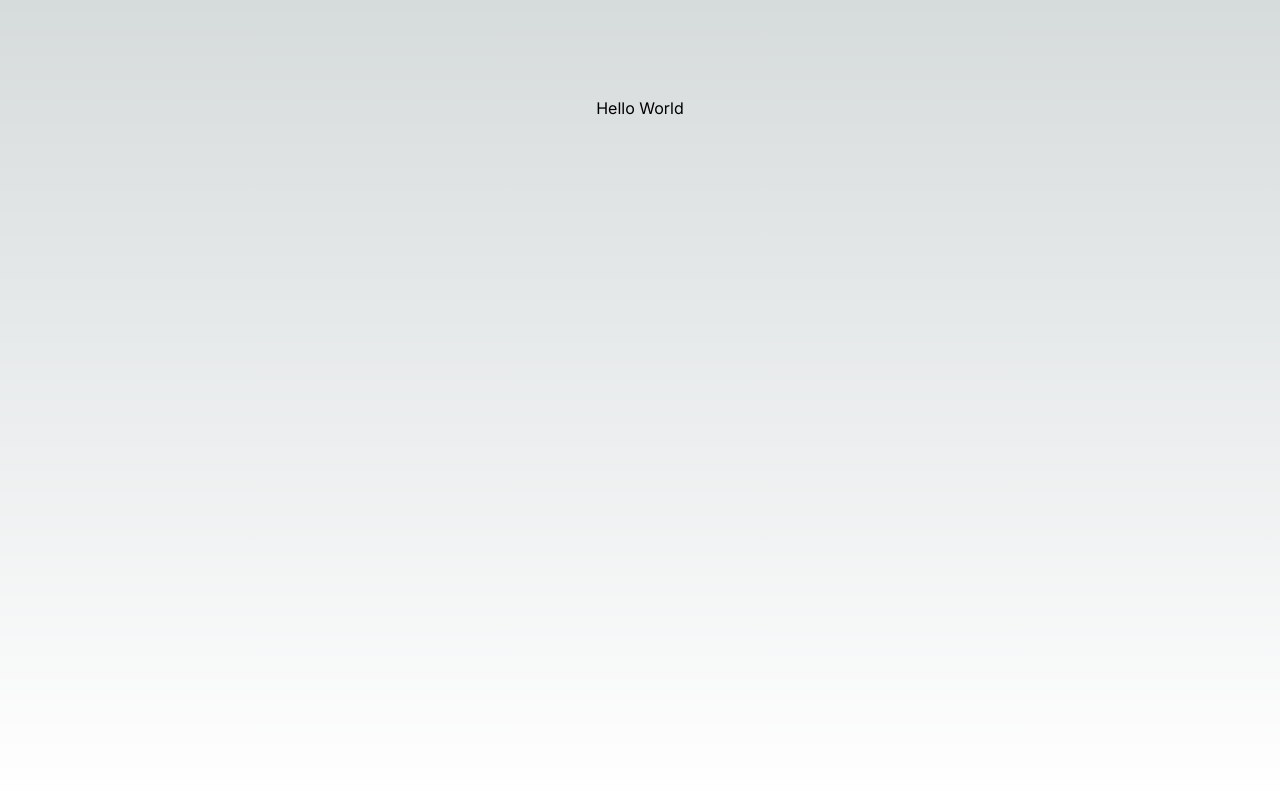
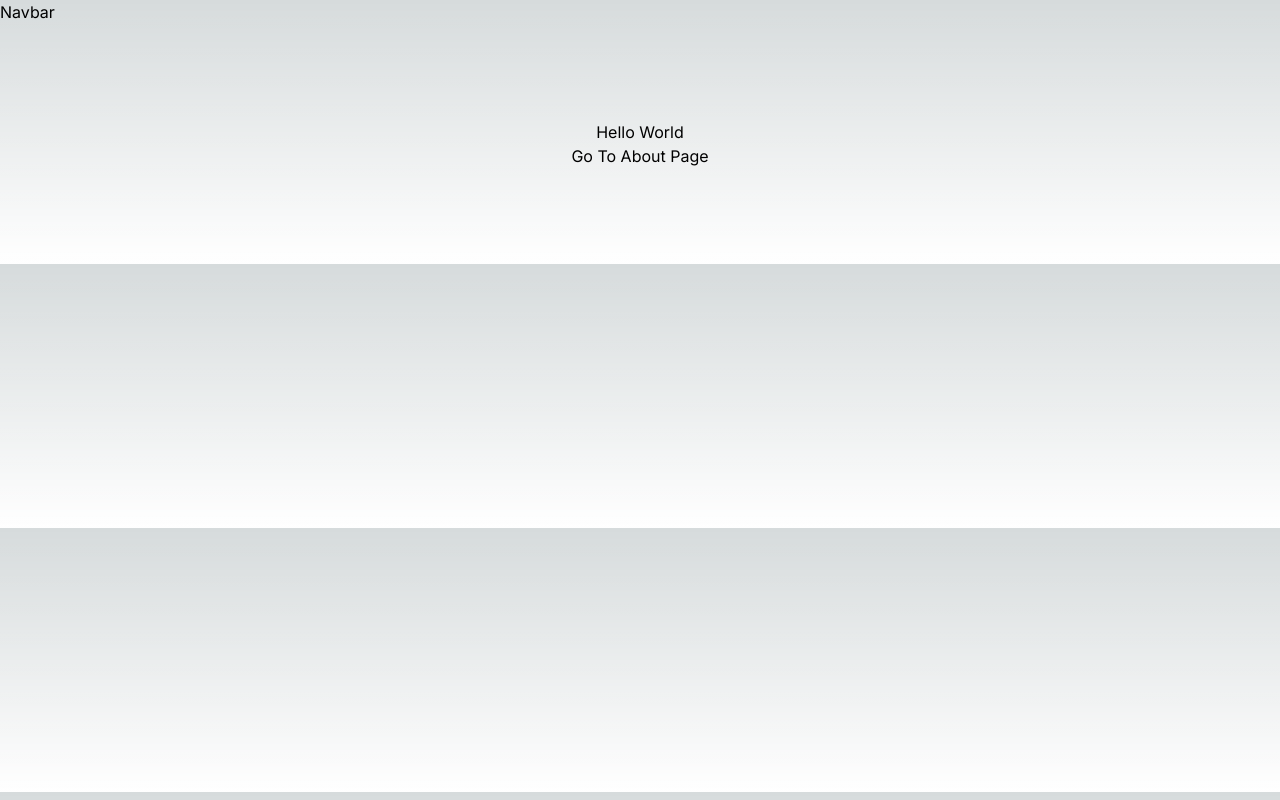
Before and after one commit to Ankit7rma/Next-JS, a Next.js app: page / in a window 1280 px wide. Built offline with nearby package versions, Linux system fonts and the light colour scheme.

Commit message:
Pages Navigation

```diff
--- /dev/null
+++ b/app/about/page.tsx
@@ -0,0 +1,11 @@
+import Link from 'next/link'
+import React from 'react'
+
+export default function About() {
+  return (
+    <div>
+        <h1 className='m-5 p-5'>About</h1>
+        <Link href="/">Go to Home Page</Link>
+    </div>
+  )
+}
--- a/app/layout.tsx
+++ b/app/layout.tsx
@@ -16,7 +16,13 @@ export default function RootLayout({
 }) {
   return (
     <html lang="en">
-      <body className={inter.className}>{children}</body>
+
+      <body className={inter.className}>
+      <nav>Navbar</nav>
+        {children}
+
+        </body>
+
     </html>
   )
 }
--- a/app/page.tsx
+++ b/app/page.tsx
@@ -1,9 +1,11 @@
 import Image from 'next/image'
+import Link from 'next/link'
 
 export default function Home() {
   return (
-    <main className="flex min-h-screen flex-col items-center justify-between p-24">
+    <main className="flex  flex-col items-center justify-between p-24">
         Hello World
+        <Link href="about">Go To About Page</Link>
     </main>
   )
 }
```
